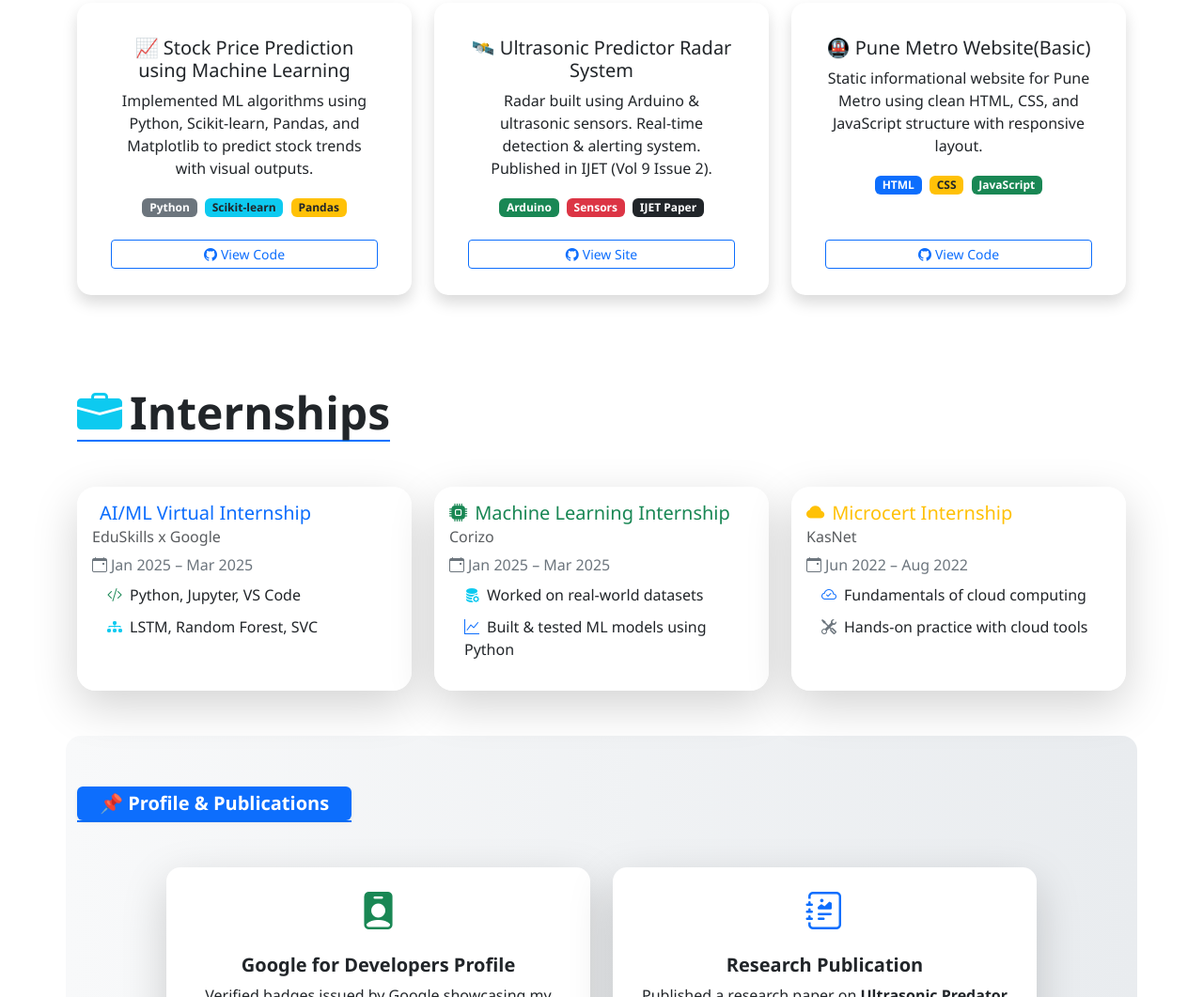
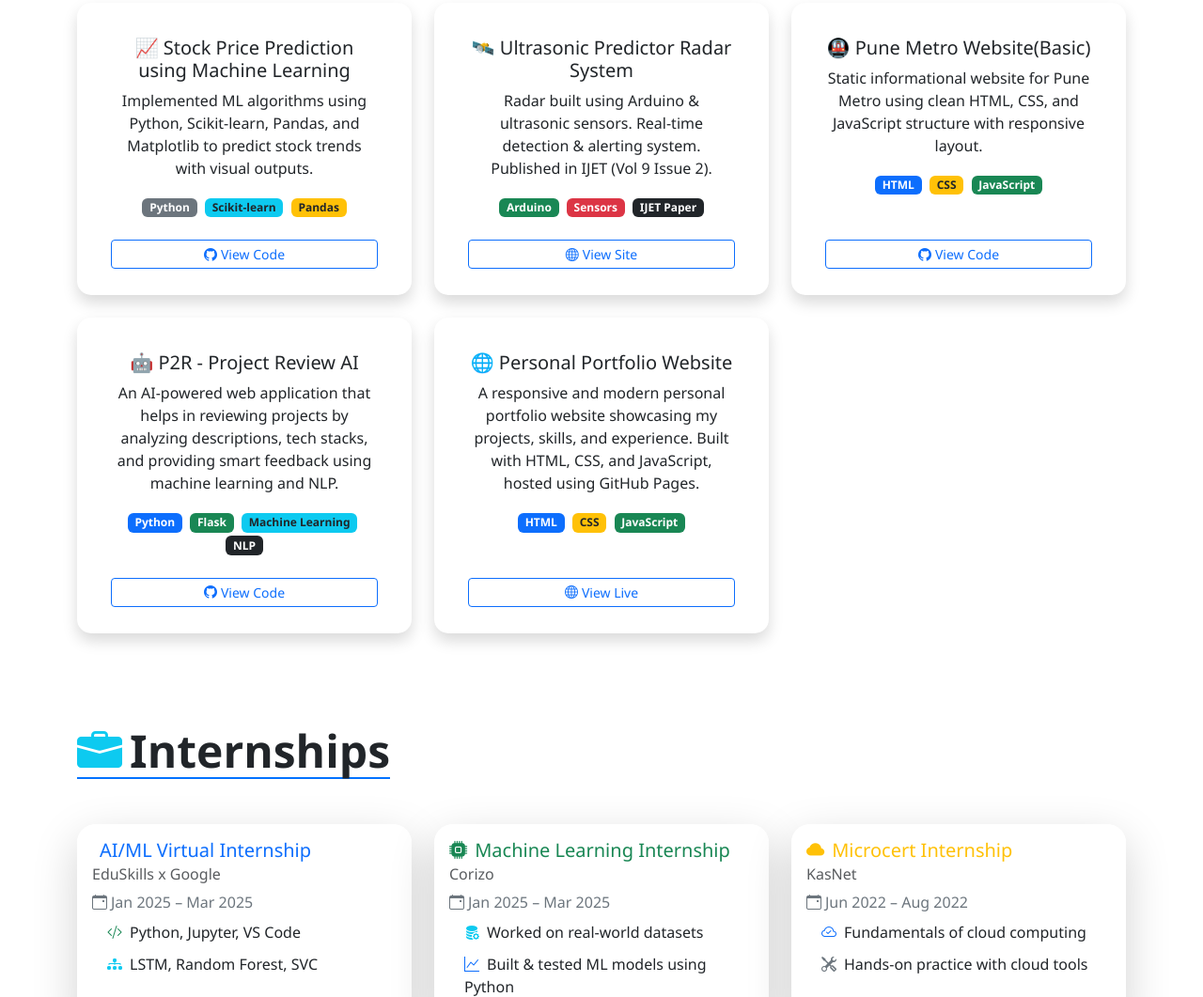
Before and after one commit to Drupad-2027/Portfolio, a plain HTML site: page index.html in a window 1280 px wide. Shown: the part 3074-4135 px from the top of the page at 94% size. Drawn offline with nearby package versions, Linux system fonts and the light colour scheme; some icons are missing.

Commit message:
Update index.html

```diff
--- a/index.html
+++ b/index.html
@@ -770,6 +770,8 @@ html, body {
 </section>
 
 
+
+
 <!-- Projects -->
 <section id="projects" class="container py-5">
   <h2 class="text-center mb-5">Projects</h2>
@@ -804,8 +806,8 @@ html, body {
           <span class="badge bg-dark">IJET Paper</span>
         </div>
         <div class="card-footer bg-transparent border-0">
-          <a href=" http://ijetjournal.org/ijet-volume-9-issue-2-2023/" target="_blank" class="btn btn-outline-primary btn-sm w-100">
-            <i class="bi bi-github me-1"></i>View Site
+          <a href="http://ijetjournal.org/ijet-volume-9-issue-2-2023/" target="_blank" class="btn btn-outline-primary btn-sm w-100">
+            <i class="bi bi-globe me-1"></i>View Site
           </a>
         </div>
       </div>
@@ -822,17 +824,58 @@ html, body {
           <span class="badge bg-success">JavaScript</span>
         </div>
         <div class="card-footer bg-transparent border-0">
-          <a href="" target="_blank" class="btn btn-outline-primary btn-sm w-100">
+          <a href="https://github.com/Drupad-2027/Drupad-2027-Pune-Metro-Project" target="_blank" class="btn btn-outline-primary btn-sm w-100">
             <i class="bi bi-github me-1"></i>View Code
           </a>
         </div>
       </div>
     </div>
 
-  </div>
+    <!-- Project 4 -->
+    <div class="col-md-4">
+      <div class="card project-card border-0 shadow h-100">
+        <div class="card-body">
+          <h5 class="card-title">🤖 P2R - Project Review AI</h5>
+          <p class="card-text">
+            An AI-powered web application that helps in reviewing projects by analyzing descriptions,
+            tech stacks, and providing smart feedback using machine learning and NLP.
+          </p>
+          <span class="badge bg-primary me-1">Python</span>
+          <span class="badge bg-success me-1">Flask</span>
+          <span class="badge bg-info text-dark me-1">Machine Learning</span>
+          <span class="badge bg-dark">NLP</span>
+        </div>
+        <div class="card-footer bg-transparent border-0">
+          <a href="https://github.com/Drupad-2027/P2R-project-review-AI" target="_blank" class="btn btn-outline-primary btn-sm w-100">
+            <i class="bi bi-github me-1"></i>View Code
+          </a>
+        </div>
+      </div>
+    </div>
+
+    <!-- Project 5 -->
+    <div class="col-md-4">
+      <div class="card project-card border-0 shadow h-100">
+        <div class="card-body">
+          <h5 class="card-title">🌐 Personal Portfolio Website</h5>
+          <p class="card-text">
+            A responsive and modern personal portfolio website showcasing my projects, skills, and experience.
+            Built with HTML, CSS, and JavaScript, hosted using GitHub Pages.
+          </p>
+          <span class="badge bg-primary me-1">HTML</span>
+          <span class="badge bg-warning text-dark me-1">CSS</span>
+          <span class="badge bg-success">JavaScript</span>
+        </div>
+        <div class="card-footer bg-transparent border-0">
+          <a href="https://drupad-2027.github.io/Portfolio/" target="_blank" class="btn btn-outline-primary btn-sm w-100">
+            <i class="bi bi-globe me-1"></i>View Live
+          </a>
+        </div>
+      </div>
+    </div>
+
+  </div> <!-- ✅ row ends here -->
 </section>
-
-
 
 
 <!-- Internships -->
```
